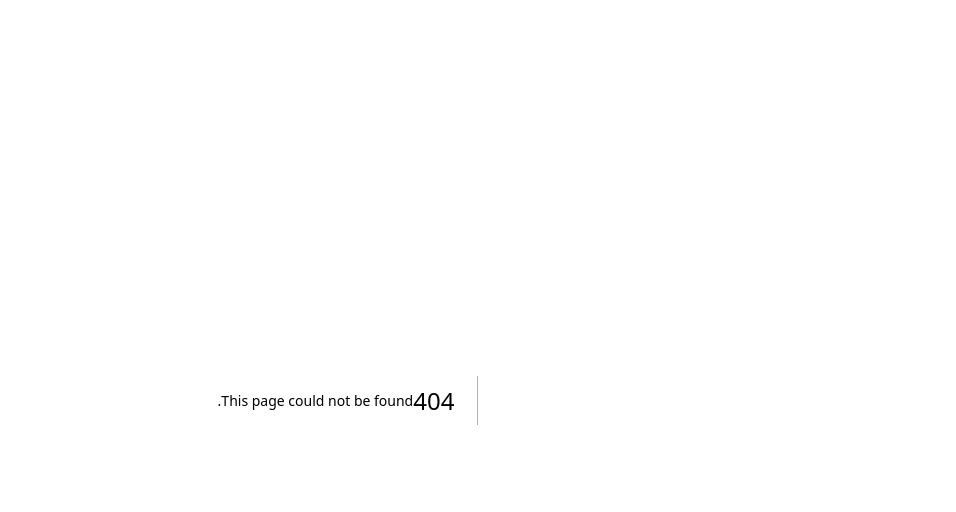
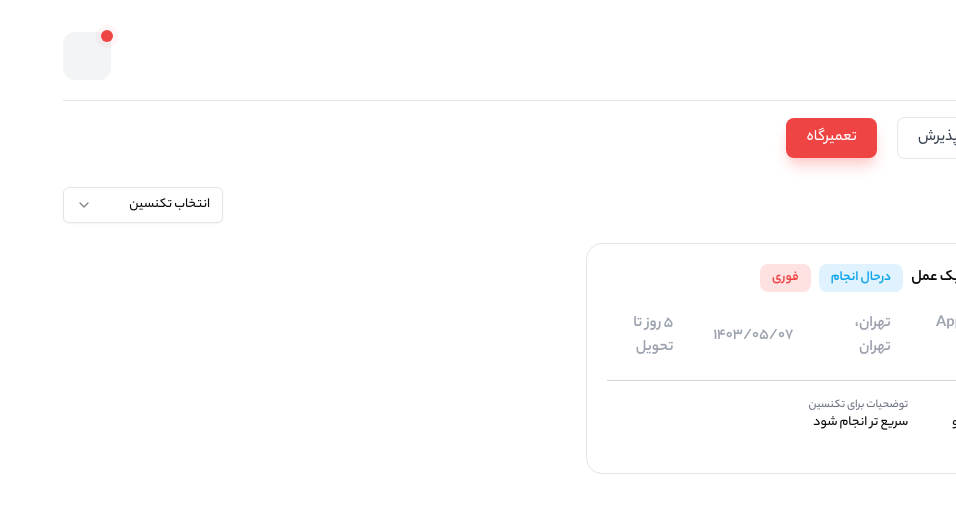
Before and after one commit to d3ads3c/erm, a Next.js app: page /aftersale/repair in a window 1280 px wide. Before the commit this address had no page. Shown: the top 512 px of the page, without its empty margins (324-1280 px from the left). Built offline with nearby package versions, Linux system fonts and the light colour scheme.

Commit message:
Repair Page And Detail

```diff
--- /dev/null
+++ b/app/(main)/aftersale/repair/detail/page.tsx
@@ -0,0 +1,5 @@
+import RepairDetail from "@/components/aftersale/RepairDetail";
+
+export default function RepairDetailPage() {
+  return <RepairDetail />;
+}
--- /dev/null
+++ b/app/(main)/aftersale/repair/page.tsx
@@ -0,0 +1,5 @@
+import MyRepairs from "@/components/aftersale/MyRepairs";
+
+export default function RepairPage() {
+  return <MyRepairs />;
+}
--- a/app/(main)/aftersale/template.tsx
+++ b/app/(main)/aftersale/template.tsx
@@ -31,7 +31,7 @@ export default function AfterSaleTemplate({
         <Link
           href={"/aftersale/repair"}
           className={`${
-            pathname === "/aftersale/repair" ? "min-w-max shadow-lg shadow-red-200 rounded-lg py-2 px-5 bg-red-500 text-white" : "min-w-max rounded-lg py-2 px-5 bg-white border border-gray-200 text-gray-700"
+            pathname.includes("/aftersale/repair") ? "min-w-max shadow-lg shadow-red-200 rounded-lg py-2 px-5 bg-red-500 text-white" : "min-w-max rounded-lg py-2 px-5 bg-white border border-gray-200 text-gray-700"
           }`}
         >
           <h2>تعمیرگاه</h2>
--- /dev/null
+++ b/app/api/aftersale/acceptance/list/route.ts
@@ -0,0 +1,17 @@
+import { NextRequest, NextResponse } from "next/server";
+
+export async function GET(request: NextRequest) {
+  const cookies = request.cookies;
+  const myCookie = cookies.get('LoggedUser');
+
+  // Forward the data to another address
+  const response = await fetch('http://192.168.1.139:8000/aftersale/acceptance/list', {
+    method: 'GET',
+    headers: {
+        'Authorization': myCookie?.value || "No Cookie"
+    },
+  });
+
+  const result = await response.json();
+  return NextResponse.json(result);
+}
--- a/components/CustomCheckBox.tsx
+++ b/components/CustomCheckBox.tsx
@@ -21,9 +21,9 @@ const CustomCheckbox: React.FC<CustomCheckboxProps> = ({ id, label, checked, onC
         onChange={handleChange}
         className="hidden"
       />
-      <label htmlFor={id} className="flex items-center cursor-pointer">
+      <label htmlFor={id} className="flex items-center cursor-pointer gap-1">
         <span
-          className={`w-4 h-4 border-2 border-gray-300 rounded ${
+          className={`w-4 h-4 border border-gray-300 rounded ${
             checked ? "bg-blue-500" : "bg-white"
           }`}
         ></span>
--- a/components/DatePicker.tsx
+++ b/components/DatePicker.tsx
@@ -184,7 +184,7 @@ const JalaliDatePicker: React.FC<JalaliDatePickerProps> = ({
           <div className="days grid grid-cols-7 gap-1">{renderCalendar()}</div>
         </div>
       )}
-      {pathname !== "/personnel" && (
+      {(pathname !== "/personnel") && (
         <input
           type="text"
           readOnly
--- a/components/aftersale/AcceptanceComp.tsx
+++ b/components/aftersale/AcceptanceComp.tsx
@@ -1,12 +1,35 @@
-"use client"
+"use client";
 import Link from "next/link";
+import { useEffect, useState } from "react";
+import {
+  DropdownMenu,
+  DropdownMenuContent,
+  DropdownMenuItem,
+  DropdownMenuLabel,
+  DropdownMenuSeparator,
+  DropdownMenuTrigger,
+} from "@/components/ui/dropdown-menu";
 
 export default function AcceptanceComp() {
+  const [Acceptances, setAcceptance] = useState<[] | null>(null);
+
+  useEffect(() => {
+    fetch("/api/aftersale/acceptance/list")
+      .then((res) => res.json())
+      .then((data) => {
+        setAcceptance(data);
+        console.log(data);
+      });
+  }, []);
+
   return (
     <div className="space-y-5 mt-5">
       <div className="flex items-center justify-between">
         <h2>پذیرش</h2>
-        <Link href={"acceptance/new"} className="bg-emerald-400 text-white py-2 px-4 rounded-xl shadow-lg shadow-emerald-200">
+        <Link
+          href={"acceptance/new"}
+          className="bg-emerald-400 text-white py-2 px-4 rounded-xl shadow-lg shadow-emerald-200"
+        >
           پذیرش جدید
         </Link>
       </div>
@@ -25,7 +48,60 @@ export default function AcceptanceComp() {
               <th className="rounded-l-xl py-3 px-5 text-center">عملیات</th>
             </tr>
           </thead>
-          <tbody className="text-right"></tbody>
+          <tbody className="text-right">
+            {Acceptances?.map((acceptance: any, index: number) => (
+              <tr key={index} className="text-gray-700 border-b">
+                <td className="p-5">{acceptance.Serial}</td>
+                <td>{acceptance.Customer}</td>
+                <td>{acceptance.Phone}</td>
+                <td>
+                  <div>
+                    <p className="text-gray-400 text-xs">{acceptance.Brand}</p>
+                    <p className="text-gray-700 text-sm font-bold">
+                      {acceptance.Model}
+                    </p>
+                  </div>
+                </td>
+                <td>{acceptance.Problem}</td>
+                <td>{acceptance.VisitDate}</td>
+                <td>{acceptance.Deadline}</td>
+                {acceptance.Status == "pending" ? (
+                  <td>
+                    <div className="w-fit px-3 py-1 rounded-full font-bold text-sm bg-sky-100 text-sky-500">
+                      درحال انجام
+                    </div>
+                  </td>
+                ) : acceptance.Status == "complete" ? (
+                  <td>
+                    <div className="w-fit px-3 py-1 rounded-full font-bold text-sm bg-emerald-100 text-emerald-500">
+                      تکمیل شده
+                    </div>
+                  </td>
+                ) : (
+                  <td>
+                    <div className="w-fit px-3 py-1 rounded-full font-bold text-sm bg-emerald-100 text-emerald-500">
+                      غیرقابل تعمیر
+                    </div>
+                  </td>
+                )}
+                <td>
+                  <DropdownMenu>
+                    <DropdownMenuTrigger className="bg-gray-100 rounded-lg px-4 py-2 text-gray-500 ">
+                      <p>گزینه ها</p>
+                    </DropdownMenuTrigger>
+                    <DropdownMenuContent className="w-[200px] ml-12">
+                      <DropdownMenuLabel>
+                        {acceptance.Serial}
+                      </DropdownMenuLabel>
+                      <DropdownMenuSeparator />
+                      <DropdownMenuItem>مشاهده</DropdownMenuItem>
+                      <DropdownMenuItem>تخصیص</DropdownMenuItem>
+                    </DropdownMenuContent>
+                  </DropdownMenu>
+                </td>
+              </tr>
+            ))}
+          </tbody>
         </table>
       </div>
     </div>
--- /dev/null
+++ b/components/aftersale/MyRepairs.tsx
@@ -0,0 +1,86 @@
+"use client";
+import Link from "next/link";
+import { use, useEffect, useState } from "react";
+import {
+  Select,
+  SelectContent,
+  SelectItem,
+  SelectTrigger,
+  SelectValue,
+} from "@/components/ui/select";
+
+export default function MyRepairs() {
+  const [Technician, setTechnician] = useState("me");
+
+  return (
+    <div className="space-y-5 mt-5">
+      <div className="flex items-center justify-between">
+        <h2>تعمیرگاه</h2>
+        <Select dir="rtl" onValueChange={(value) => setTechnician(value)}>
+          <SelectTrigger className="w-40 mt-2">
+            <SelectValue placeholder="انتخاب تکنسین" />
+          </SelectTrigger>
+          <SelectContent>
+            <SelectItem value="تمامی دستگاه ">تمامی دستگاه ها</SelectItem>
+            <SelectItem value="دستگاه های من">دستگاه های من</SelectItem>
+            <SelectItem value="ایمان ابراهیمی">ایمان ابراهیمی</SelectItem>
+            <SelectItem value="مهدی اشرفی">مهدی اشرفی</SelectItem>
+            <SelectItem value="سینا شریفی">سینا شریفی</SelectItem>
+          </SelectContent>
+        </Select>
+      </div>
+      <div className="space-y-5">
+        <div className="w-full grid grid-cols-2 gap-5">
+          <Link
+            href={"#"}
+            className="border rounded-2xl p-5 hover:shadow-xl duration-150"
+          >
+            <div className="flex items-center justify-between">
+              <div className="w-5/6 flex items-center gap-2 font-bold">
+                <p className="text-gray-400 text-lg">#25487 -</p>
+                <p>نیما نیک عمل</p>
+                <div className="w-fit px-3 py-1 rounded-lg font-bold text-sm bg-sky-100 text-sky-500">
+                  درحال انجام
+                </div>
+                <div className="w-fit px-3 py-1 rounded-lg font-bold text-sm bg-red-100 text-red-500">
+                  فوری
+                </div>
+              </div>
+              <div className="w-1/6"></div>
+            </div>
+            <div className="flex items-center gap-8 my-5 w-full">
+              <div className="flex items-center font-bold gap-2 text-gray-400">
+                <i className="fi fi-sr-devices mt-1"></i>
+                <p>Apple iPhone 16 Pro Max</p>
+              </div>
+              <div className="flex items-center font-bold gap-2 text-gray-400">
+                <i className="fi fi-sr-marker mt-1"></i>
+                <p>تهران، تهران</p>
+              </div>
+              <div className="flex items-center font-bold gap-2 text-gray-400">
+                <i className="fi fi-sr-calendar mt-1"></i>
+                <p>1403/05/07</p>
+              </div>
+              <div className="flex items-center font-bold gap-2 text-gray-400">
+                <i className="fi fi-sr-calendar-check mt-1"></i>
+                <p>5 روز تا تحویل</p>
+              </div>
+            </div>
+            <div className="w-full h-[0.5px] bg-gray-300"></div>
+            <div className="flex gap-5 mt-4">
+              <div className="w-1/3">
+                <p className="text-xs text-gray-500">ایراد دستگاه</p>
+                <p className="text-sm">دستگاه خاموش شده و دیگر روشن نمی شود</p>
+              </div>
+              <div className="w-1/3">
+                <p className="text-xs text-gray-500">توضحیات برای تکنسین</p>
+                <p className="text-sm">سریع تر انجام شود</p>
+              </div>
+              <div className="w-1/3"></div>
+            </div>
+          </Link>
+        </div>
+      </div>
+    </div>
+  );
+}
--- a/components/aftersale/NewAcceptance.tsx
+++ b/components/aftersale/NewAcceptance.tsx
@@ -1,7 +1,9 @@
 "use client";
 
 import CustomCheckbox from "@/components/CustomCheckBox";
-import { useState } from "react";
+import { useState, useEffect } from "react";
+import JalaliDatePicker from "@/components/DatePicker";
+import moment, { Moment } from "moment-jalaali";
 
 interface NewAcceptance {
   customer: {
@@ -33,6 +35,7 @@ interface NewAcceptance {
 }
 
 export default function NewacceptanceComp() {
+  const [vDay, setVday] = useState(moment());
   const [acceptance, setAcceptance] = useState<NewAcceptance>({
     customer: {
       name: "",
@@ -62,6 +65,18 @@ export default function NewacceptanceComp() {
     },
   });
 
+  useEffect(() => {
+    {
+      setAcceptance((prevAcceptance) => ({
+        ...prevAcceptance,
+        customer: {
+          ...prevAcceptance.customer,
+          visitDate: vDay.format("jYYYY-jMM-jDD|HH:mm"),
+        },
+      }));
+    }
+  }, [vDay]);
+
   const handleInputChange = (
     e: React.ChangeEvent<HTMLInputElement | HTMLTextAreaElement>
   ) => {
@@ -76,6 +91,8 @@ export default function NewacceptanceComp() {
       if (value.length > 11) {
         value = value.slice(0, 11);
       }
+    } else if (name == "nationalId") {
+      value = value.replace(/[^\d]/g, "");
     }
 
     if (name in acceptance.customer) {
@@ -171,16 +188,18 @@ export default function NewacceptanceComp() {
                   value={acceptance.customer.nationalId}
                   onChange={handleInputChange}
                   className="border border-gray-300 rounded-lg w-full p-2 focus:outline-none"
+                  pattern="\d{10}"
+                  maxLength={10}
+                  title="National ID must be exactly 10 digits."
+                  required
                 />
               </div>
               <div className="w-full space-y-1">
                 <p className="text-gray-500 text-sm">تاریخ مراجعه</p>
-                <input
-                  type="text"
-                  name="visitDate"
-                  value={acceptance.customer.visitDate}
-                  onChange={handleInputChange}
-                  className="border border-gray-300 rounded-lg w-full p-2 focus:outline-none"
+                <JalaliDatePicker
+                  name={"visitDate"}
+                  value={vDay}
+                  onChange={setVday}
                 />
               </div>
             </div>
--- /dev/null
+++ b/components/aftersale/RepairDetail.tsx
@@ -0,0 +1,12 @@
+"use client"
+import { useEffect, useState } from "react";
+
+export default function RepairDetail() {
+  return (
+    <div>
+      <div>
+
+      </div>
+    </div>
+  );
+}
```
